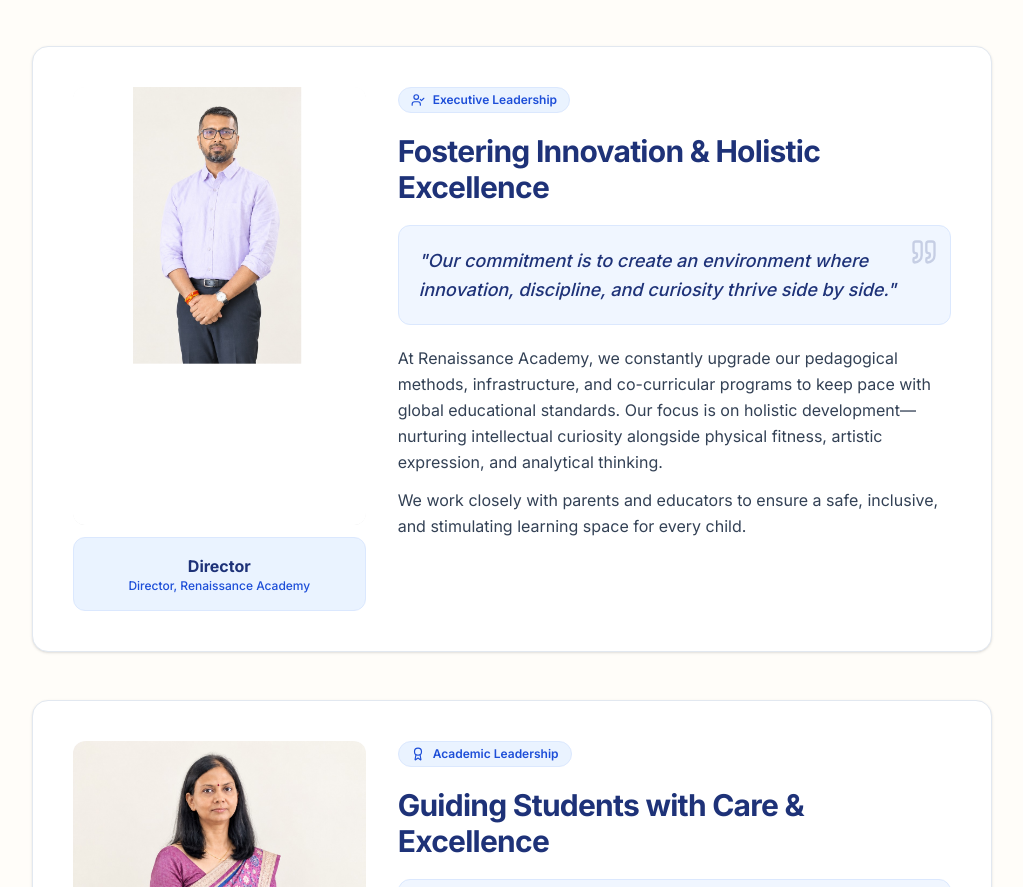
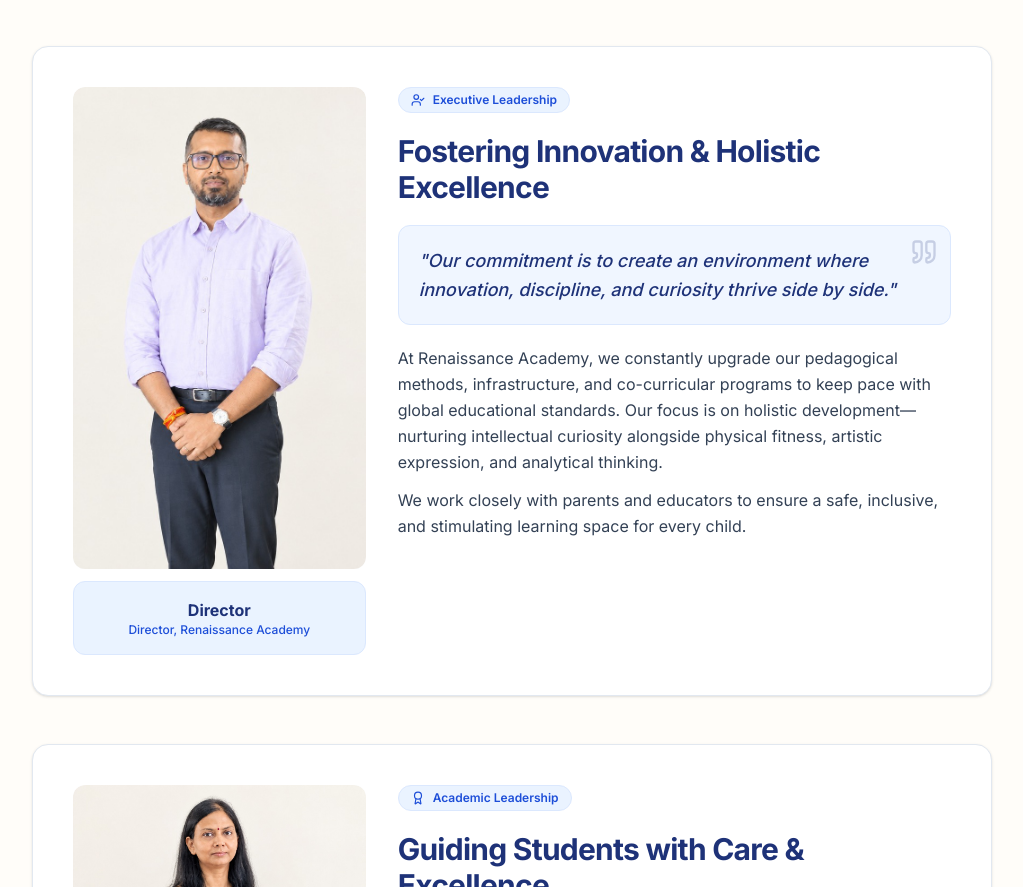
Before and after one commit to Abhijeetsingh2145/renaissance-academy, a Next.js app: page /principal-message in a window 1280 px wide. Shown: the part 916-1803 px from the top of the page, without its empty margins (128-1151 px from the left). Built offline with nearby package versions, Linux system fonts and the light colour scheme.

Commit message:
Update Director photo to WhatsApp image

```diff
--- a/src/app/(public)/principal-message/page.tsx
+++ b/src/app/(public)/principal-message/page.tsx
@@ -87,7 +87,7 @@ export default function Page() {
             <div className="flex flex-col md:flex-row gap-8 items-start">
               <div className="w-full md:w-4/12 shrink-0 space-y-3">
                 <ZoomableImage
-                  src="/director.png"
+                  src="/director.jpg"
                   alt="Director Portrait"
                   width={400}
                   height={500}
```
Also changed, not shown: public/director.jpg (added).
